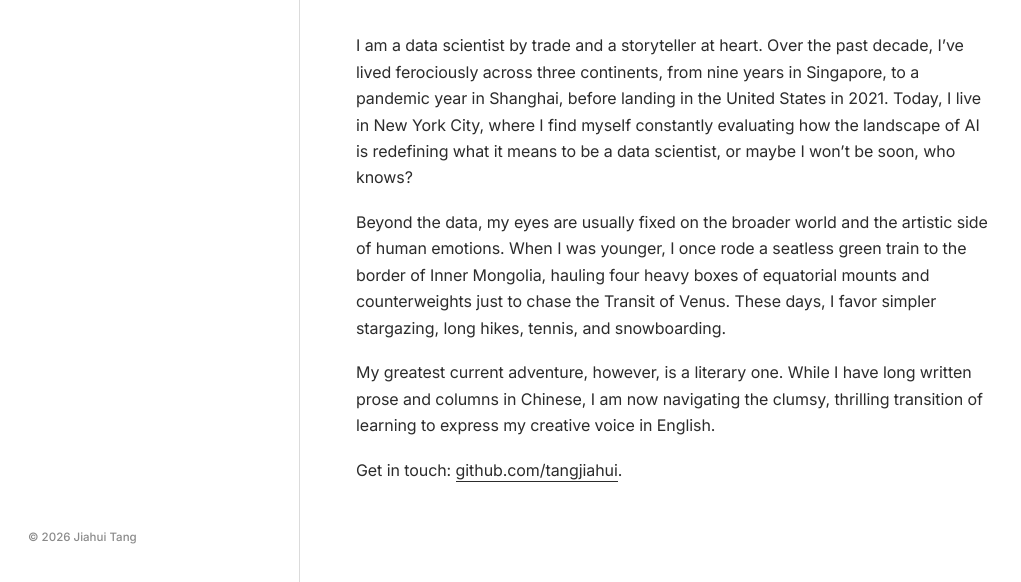
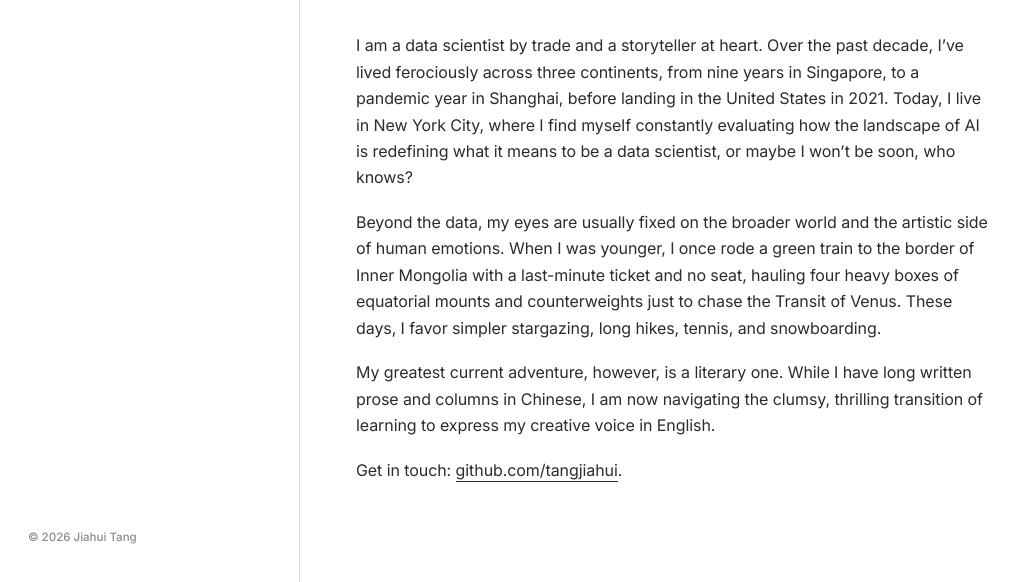
Before and after one commit to tangjiahui/tangjiahui.github.io, a Jekyll site: the page built from about.md, in a window 1280 px wide and 1186 px high. Shown: the part 604-1186 px from the top of the window, without its empty margins (0-1021 px from the left). Built offline with Jekyll 4.4.1, drawn with Linux system fonts in a browser that asks for light colours.

Commit message:
Clarify green train story

```diff
--- a/about.md
+++ b/about.md
@@ -9,7 +9,7 @@ permalink: /about/
 
 I am a data scientist by trade and a storyteller at heart. Over the past decade, I've lived ferociously across three continents, from nine years in Singapore, to a pandemic year in Shanghai, before landing in the United States in 2021. Today, I live in New York City, where I find myself constantly evaluating how the landscape of AI is redefining what it means to be a data scientist, or maybe I won't be soon, who knows?
 
-Beyond the data, my eyes are usually fixed on the broader world and the artistic side of human emotions. When I was younger, I once rode a seatless green train to the border of Inner Mongolia, hauling four heavy boxes of equatorial mounts and counterweights just to chase the Transit of Venus. These days, I favor simpler stargazing, long hikes, tennis, and snowboarding.
+Beyond the data, my eyes are usually fixed on the broader world and the artistic side of human emotions. When I was younger, I once rode a green train to the border of Inner Mongolia with a last-minute ticket and no seat, hauling four heavy boxes of equatorial mounts and counterweights just to chase the Transit of Venus. These days, I favor simpler stargazing, long hikes, tennis, and snowboarding.
 
 My greatest current adventure, however, is a literary one. While I have long written prose and columns in Chinese, I am now navigating the clumsy, thrilling transition of learning to express my creative voice in English.
 
```
